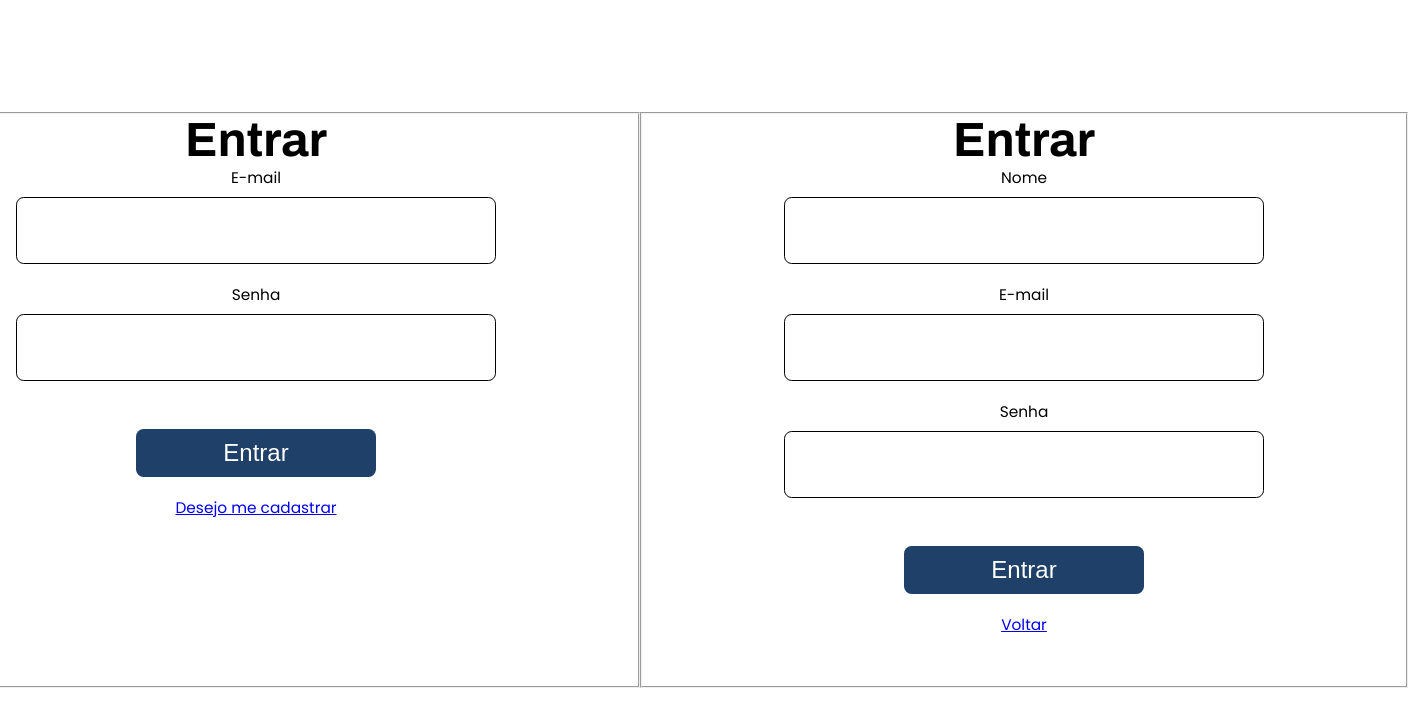
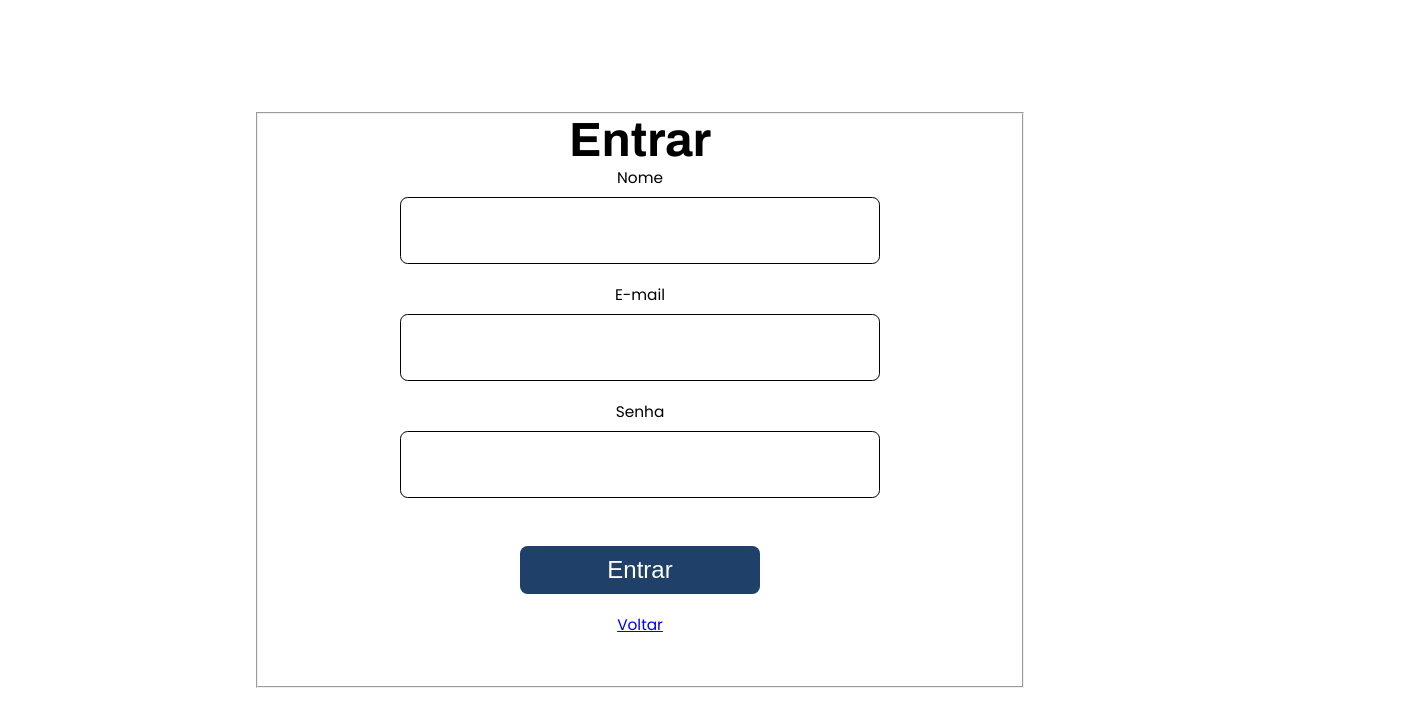
Before and after one commit to liboniluciano/confin-web, a React (Create React App) app: page /signUp in a window 1280 px wide. Shown: the top 726 px of the page, 1408 px wide, since content can reach past the window. Built offline with nearby package versions, Linux system fonts and the light colour scheme.

Commit message:
:sparkles: removing global style to inputs

```diff
--- a/src/assets/styles/global.css
+++ b/src/assets/styles/global.css
@@ -34,19 +34,3 @@ body {
   align-items: center;
   flex-direction: column;
 }
-
-.input {
-  height: 5rem;
-  width: 25rem;
-  margin-top: 0.8rem;
-  border-radius: 0.8rem;
-  border: 1px solid #000;
-  outline: 0;
-  padding: 0 1.6rem;
-  font-size: 1.6rem;
-  @media(min-width: 70rem){
-    height: 7rem;
-    width: 50rem;
-    font-size: 2rem;
-  }
-}
--- a/src/pages/Login/index.tsx
+++ b/src/pages/Login/index.tsx
@@ -24,9 +24,10 @@ const Login: React.FC = () => {
       <Fieldset>
       <Title>Entrar</Title>
       <Form onSubmit={onSubmit}>
-        <FormItems className="form-items">
+
+        <FormItems>
            <LabelInput>E-mail</LabelInput>
-          <Input className="input" name="mail" type="email" ref={register({
+          <Input name="mail" type="email" ref={register({
             required: "Campo obrigatório",
             pattern: {
               value: /^[A-Z0-9._%+-]+@[A-Z0-9.-]+\.[A-Z]{2,}$/i,
@@ -36,9 +37,10 @@ const Login: React.FC = () => {
           />
           {errors.mail && errors.mail.message}
         </FormItems>
-        <FormItems className="form-items">
+
+        <FormItems>
           <LabelInput>Senha</LabelInput>
-          <Input className="input" name="password" type="password" ref={register({
+          <Input name="password" type="password" ref={register({
             required: "Campo obrigatório",
             minLength: {
               value: 6,
@@ -51,18 +53,18 @@ const Login: React.FC = () => {
           })}
           />
           {errors.password && errors.password.message}
+        </FormItems>
 
-        </FormItems>
-        <FormItems className="form-items">
+        <FormItems>
           <Button type='submit' onSubmit={onSubmit}>Entrar</Button>
         </FormItems>
-        <FormItems className="form-items">
+
+        <FormItems>
           <Link to="/signUp">Desejo me cadastrar</Link>
         </FormItems>
 
       </Form>
       </Fieldset>
-
     </Container>
   );
 }
--- a/src/pages/Login/styles.ts
+++ b/src/pages/Login/styles.ts
@@ -9,7 +9,6 @@ export const Container = styled.div`
 export const Fieldset = styled.fieldset`
   width: 30rem;
   height: 50rem;
-
   @media(min-width: 70rem){
     width: 80rem;
     height: 60rem;
@@ -19,7 +18,6 @@ export const Fieldset = styled.fieldset`
 export const Title = styled.h1`
   text-align: center;
   font: 700 3rem Archivo;
-
   @media(min-width: 70rem){
     font: 700 5rem Archivo;
   }
@@ -29,11 +27,31 @@ export const Form = styled.form`
 `;
 
 export const FormItems = styled.div`
+  margin-bottom: 2rem;
+  display: flex;
+  justify-content: center;
+  align-items: center;
+  flex-direction: column;
 `;
 
 export const LabelInput = styled.label``;
 
-export const Input = styled.input``;
+export const Input = styled.input`
+  text-align: center;
+  height: 5rem;
+  width: 25rem;
+  margin-top: 0.8rem;
+  border-radius: 0.8rem;
+  border: 1px solid #000;
+  outline: 0;
+  padding: 0 1.6rem;
+  font-size: 1.6rem;
+  @media(min-width: 70rem){
+    height: 7rem;
+    width: 50rem;
+    font-size: 2rem;
+  }
+`;
 
 export const Button = styled.button`
   font-size: 2.5rem;
--- a/src/pages/SignUp/index.tsx
+++ b/src/pages/SignUp/index.tsx
@@ -9,7 +9,6 @@ interface IFormInput {
   mail: string;
   password: number;
 }
-
 
 const SignUp: React.FC = () => {
   const { register, handleSubmit, errors } = useForm<IFormInput>();
--- a/src/pages/SignUp/styles.ts
+++ b/src/pages/SignUp/styles.ts
@@ -34,6 +34,20 @@ export const FormItems = styled.div``;
 export const LabelInput = styled.label``;
 
 export const Input = styled.input`
+  text-align: center;
+  height: 5rem;
+  width: 25rem;
+  margin-top: 0.8rem;
+  border-radius: 0.8rem;
+  border: 1px solid #000;
+  outline: 0;
+  padding: 0 1.6rem;
+  font-size: 1.6rem;
+  @media(min-width: 70rem){
+    height: 7rem;
+    width: 50rem;
+    font-size: 2rem;
+  }
 `;
 
 export const Button = styled.button`
--- a/src/pages/Transactions/index.tsx
+++ b/src/pages/Transactions/index.tsx
@@ -34,7 +34,8 @@ const Transactions: React.FC = () => {
       <Fieldset>
       <Title>Cadastrar Transação</Title>
       <Form onSubmit={onSubmit}>
-        <FormItems className="form-items">
+
+        <FormItems>
            <LabelInput>Nome</LabelInput>
           <Input className="input" name="name" ref={register({
             required: "Campo obrigatório",
@@ -42,17 +43,19 @@ const Transactions: React.FC = () => {
           />
           {errors.name && errors.name.message}
         </FormItems>
+
         <FormItems className="form-items">
           <LabelInput>Valor</LabelInput>
-          <Input className="input" name="value" type="text" ref={register({
+          <Input name="value" type="text" ref={register({
             required: "Campo obrigatório",
           })}
           />
           {errors.value && errors.value.message}
         </FormItems>
+
         <FormItems className="form-items">
           <LabelInput>Tipo Transação</LabelInput>
-          <Select className="input" name="typeTransaction" ref={register({
+          <Select name="typeTransaction" ref={register({
               required: "Campo obrigatório",
             })} >
             <OptionSelect value={1}>
@@ -63,6 +66,7 @@ const Transactions: React.FC = () => {
             </OptionSelect>
           </Select>
         </FormItems>
+
         <FormItems className="form-items">
           <Button type='submit' onSubmit={onSubmit}>Cadastrar</Button>
           <Link to="/teste">
--- a/src/pages/Transactions/styles.ts
+++ b/src/pages/Transactions/styles.ts
@@ -38,7 +38,21 @@ export const FormItems = styled.div`
 
 export const LabelInput = styled.label``;
 
-export const Input = styled.input``;
+export const Input = styled.input`
+  height: 5rem;
+  width: 25rem;
+  margin-top: 0.8rem;
+  border-radius: 0.8rem;
+  border: 1px solid #000;
+  outline: 0;
+  padding: 0 1.6rem;
+  font-size: 1.6rem;
+  @media(min-width: 70rem){
+    height: 7rem;
+    width: 50rem;
+    font-size: 2rem;
+  }
+`;
 
 export const Select = styled.select`
  height: 5rem;
--- a/src/routes/auth.routes.tsx
+++ b/src/routes/auth.routes.tsx
@@ -9,7 +9,7 @@ import SignUp from '../pages/SignUp';
 const AuthRoutes: React.FC = () => {
   return (
     <BrowserRouter>
-      <Route path="/" component={Login}/>
+      <Route path="/" exact component={Login}/>
       <Route path="/signUp" component={SignUp} />
     </BrowserRouter>
   );
```
